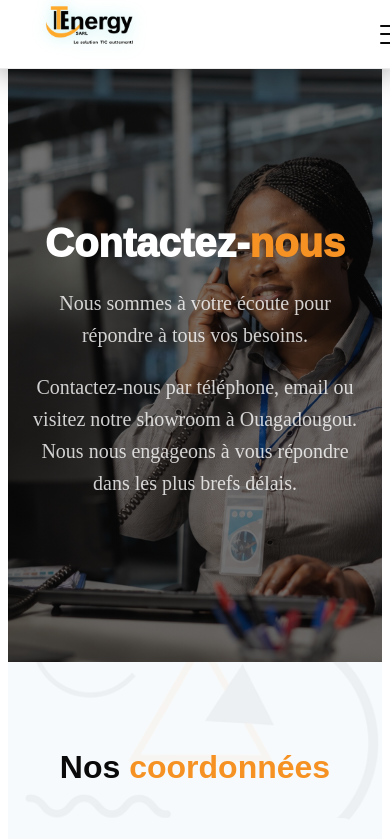
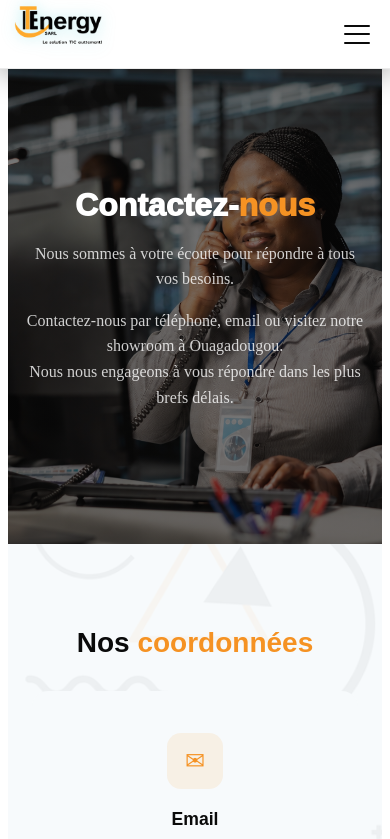
Before and after one commit to Sidbewende-soule/ItEnergy-landing-page, an Angular app: page /contact in a window 390 px wide. Shown: the top 839 px of the page. Built offline with nearby package versions, Linux system fonts and the light colour scheme.

Commit message:
Correction du décalage du bouton burger sur mobile et aussi du décalage du contenu du menu sur mobile - projet 100% responsive à cette étape

```diff
--- a/src/app/components/footer/footer.html
+++ b/src/app/components/footer/footer.html
@@ -41,13 +41,14 @@
         </p>
         <div class="social-links">
           <a href="https://www.linkedin.com/company/itenergy" aria-label="LinkedIn" class="social-link">in</a>
-          <a href="#" aria-label="Facebook" class="social-link">f</a>
+          <a href="https://www.facebook.com/share/188Xy2XCxP/?mibextid=wwXIfr" aria-label="Facebook"
+            class="social-link">f</a>
         </div>
       </div>
     </div>
 
     <div class="footer-bottom">
-      <p>&copy; {{ currentYear }} ItEnergy. Tous droits réservés.</p>
+      <p>&copy; {{ currentYear }} ITEnergy. Tous droits réservés.</p>
     </div>
   </div>
 </footer>
--- a/src/app/components/navbar/navbar.scss
+++ b/src/app/components/navbar/navbar.scss
@@ -59,7 +59,7 @@ $transition: all 0.3s cubic-bezier(0.4, 0, 0.2, 1);
   margin-left: -12px; // Compense l'espace vide interne de l'image pour aligner visuellement
 
   @media (max-width: 560px) {
-    margin-left: -8px;
+    margin-left: -16px; // Pousse encore plus vers la gauche sur mobile
   }
 }
 
@@ -71,7 +71,7 @@ $transition: all 0.3s cubic-bezier(0.4, 0, 0.2, 1);
   flex-shrink: 0;
 
   @media (max-width: 560px) {
-    width: 180px;
+    width: 160px;
     height: 90px;
   }
 }
@@ -79,11 +79,11 @@ $transition: all 0.3s cubic-bezier(0.4, 0, 0.2, 1);
 .logo-img {
   position: absolute;
   top: 50%;
-  left: 50%;
-  transform: translate(-50%, -50%);
+  left: 0;
+  transform: translateY(-50%);
   object-fit: contain;
-  object-position: center;
-  /* Aligne les deux logos parfaitement sur leur centre */
+  object-position: left center;
+  /* Aligne le logo parfaitement sur la gauche */
   filter: drop-shadow(0 0 8px rgba(37, 201, 204, 0.3));
   opacity: 1;
 }
@@ -210,6 +210,14 @@ $transition: all 0.3s cubic-bezier(0.4, 0, 0.2, 1);
     display: none;
   }
 
+  @media (max-width: 768px) {
+    margin-right: 28px; // Décale le burger vers la gauche
+  }
+
+  @media (max-width: 560px) {
+    margin-right: 36px; // Un peu plus sur très petit écran
+  }
+
   .bar {
     width: 100%;
     height: 2px;
@@ -243,7 +251,8 @@ $transition: all 0.3s cubic-bezier(0.4, 0, 0.2, 1);
   width: 100%;
   min-height: 100vh;
   min-height: 100dvh;
-  padding: 96px 24px 32px;
+  padding: 76px 24px; // Padding symétrique pour un centrage vertical parfait
+  box-sizing: border-box; // Empêche le padding d'ajouter de la largeur et de créer un décalage horizontal
   overflow-y: auto;
   background: rgba(255, 255, 255, 0.98);
   backdrop-filter: blur(24px);
@@ -269,6 +278,11 @@ $transition: all 0.3s cubic-bezier(0.4, 0, 0.2, 1);
   padding: 0;
   margin: 0;
   width: 80%;
+
+  // Cible spécifiquement le bouton "Nous contacter" dans le menu mobile
+  .nav-btn {
+    transform: translateX(-20px) // Décale le bouton légèrement vers la gauche
+  }
 
   @media (max-width: 560px) {
     width: 100%;
--- a/src/app/pages/apropos/apropos.scss
+++ b/src/app/pages/apropos/apropos.scss
@@ -460,7 +460,8 @@ $white: #FFFFFF;
 // ── RESPONSIVE ────────────────────────────────────────────────────────────────
 @media (max-width: 768px) {
   .apropos-hero {
-    padding: 120px 16px 60px;
+    padding: 100px 16px 40px;
+    min-height: 400px;
 
     .hero-title {
       font-size: 2.5rem;
@@ -491,7 +492,64 @@ $white: #FFFFFF;
     font-size: 1.7rem;
   }
 
-  .mission-card {
+  .mission-card, .intro-card {
     padding: 32px 24px;
   }
+
+  .why-content {
+    padding: 40px 24px;
+  }
+
+  .why-image {
+    min-height: 300px;
+  }
 }
+
+@media (max-width: 480px) {
+  .apropos-hero {
+    .hero-title {
+      font-size: 2rem;
+    }
+
+    .hero-subtitle {
+      font-size: 1rem;
+    }
+  }
+
+  .section-title {
+    font-size: 1.75rem;
+  }
+
+  .intro-card {
+    padding: 24px 16px;
+
+    h2 {
+      font-size: 1.5rem;
+    }
+  }
+
+  .why-content {
+    padding: 32px 16px;
+
+    h2 {
+      font-size: 1.75rem;
+    }
+  }
+
+  .process-step {
+    padding: 35px 16px 16px 16px;
+
+    .step-number {
+      font-size: 5rem;
+    }
+  }
+
+  .cta-box h2 {
+    font-size: 1.5rem;
+  }
+
+  .btn-cta {
+    padding: 12px 24px;
+    font-size: 1rem;
+  }
+}
--- a/src/app/pages/contact/contact.html
+++ b/src/app/pages/contact/contact.html
@@ -3,7 +3,8 @@
     <div class="hero-content">
       <h1 class="hero-title">Contactez-<span class="text-accent">nous</span></h1>
       <p class="hero-subtitle">Nous sommes à votre écoute pour répondre à tous vos besoins.</p>
-      <p class="hero-subtitle">Contactez-nous par téléphone, email ou visitez notre showroom à Ouagadougou.<br> Nous nous engageons à vous répondre dans les plus brefs délais.</p>
+      <p class="hero-subtitle">Contactez-nous par téléphone, email ou visitez notre showroom à Ouagadougou.<br> Nous
+        nous engageons à vous répondre dans les plus brefs délais.</p>
     </div>
   </section>
 
@@ -14,7 +15,7 @@
         <div class="info-card">
           <div class="card-icon">&#9993;</div>
           <h3>Email</h3>
-          <a href="mailto:itenergy@itenergybf.com">itenergy@itenergybf.com</a>
+          <a href="mailto:souledominique257@gmail.com">itenergy@itenergybf.com</a>
         </div>
         <div class="info-card">
           <div class="card-icon">&#9906;</div>
@@ -31,7 +32,8 @@
           <h3>Suivez-nous</h3>
           <div class="card-social">
             <a href="https://www.linkedin.com/company/itenergy" aria-label="LinkedIn" class="social-link">in</a>
-            <a href="#" aria-label="Facebook" class="social-link">f</a>
+            <a href="https://www.facebook.com/share/188Xy2XCxP/?mibextid=wwXIfr" aria-label="Facebook"
+              class="social-link">f</a>
           </div>
         </div>
       </div>
@@ -46,7 +48,9 @@
         <div class="address-col address-col-left">
           <div class="address-icon">
             <svg width="48" height="48" viewBox="0 0 24 24" fill="none" xmlns="http://www.w3.org/2000/svg">
-              <path d="M12 2C8.13 2 5 5.13 5 9c0 5.25 7 13 7 13s7-7.75 7-13c0-3.87-3.13-7-7-7zm0 9.5c-1.38 0-2.5-1.12-2.5-2.5s1.12-2.5 2.5-2.5 2.5 1.12 2.5 2.5-1.12 2.5-2.5 2.5z" fill="#F59223"/>
+              <path
+                d="M12 2C8.13 2 5 5.13 5 9c0 5.25 7 13 7 13s7-7.75 7-13c0-3.87-3.13-7-7-7zm0 9.5c-1.38 0-2.5-1.12-2.5-2.5s1.12-2.5 2.5-2.5 2.5 1.12 2.5 2.5-1.12 2.5-2.5 2.5z"
+                fill="#F59223" />
             </svg>
           </div>
           <p class="address-street">Wemtenga</p>
@@ -55,9 +59,12 @@
 
         <!-- CENTRE : bouton -->
         <div class="address-col address-col-center">
-          <a href="https://maps.google.com/maps?q=Wemtenga+9GC8%2B4GG+Ouagadougou+Burkina+Faso" target="_blank" rel="noopener" class="address-btn">
+          <a href="https://maps.google.com/maps?q=Wemtenga+9GC8%2B4GG+Ouagadougou+Burkina+Faso" target="_blank"
+            rel="noopener" class="address-btn">
             <svg width="18" height="18" viewBox="0 0 24 24" fill="none" xmlns="http://www.w3.org/2000/svg">
-              <path d="M12 2C8.13 2 5 5.13 5 9c0 5.25 7 13 7 13s7-7.75 7-13c0-3.87-3.13-7-7-7zm0 9.5c-1.38 0-2.5-1.12-2.5-2.5s1.12-2.5 2.5-2.5 2.5 1.12 2.5 2.5-1.12 2.5-2.5 2.5z" fill="currentColor"/>
+              <path
+                d="M12 2C8.13 2 5 5.13 5 9c0 5.25 7 13 7 13s7-7.75 7-13c0-3.87-3.13-7-7-7zm0 9.5c-1.38 0-2.5-1.12-2.5-2.5s1.12-2.5 2.5-2.5 2.5 1.12 2.5 2.5-1.12 2.5-2.5 2.5z"
+                fill="currentColor" />
             </svg>
             Obtenir l'itinéraire
           </a>
--- a/src/app/pages/contact/contact.scss
+++ b/src/app/pages/contact/contact.scss
@@ -412,7 +412,8 @@ $white: #FFFFFF;
 // ── RESPONSIVE ──
 @media (max-width: 768px) {
   .contact-hero {
-    padding: 120px 16px 60px;
+    padding: 100px 16px 40px;
+    min-height: 400px;
 
     .hero-title {
       font-size: 2.5rem;
@@ -436,3 +437,43 @@ $white: #FFFFFF;
     padding: 60px 0;
   }
 }
+
+@media (max-width: 640px) {
+  .info-cards {
+    grid-template-columns: 1fr;
+  }
+}
+
+@media (max-width: 480px) {
+  .contact-hero {
+    .hero-title {
+      font-size: 2rem;
+    }
+    .hero-subtitle {
+      font-size: 1rem;
+    }
+  }
+
+  .section-title {
+    font-size: 1.75rem;
+  }
+
+  .address-card {
+    padding: 24px 16px;
+    gap: 20px;
+  }
+
+  .contact-form {
+    padding: 24px 16px;
+  }
+
+  .form-group input,
+  .form-group textarea {
+    padding: 12px 14px;
+  }
+
+  .btn-submit {
+    padding: 12px 24px;
+    font-size: 1rem;
+  }
+}
--- a/src/app/pages/home/home.scss
+++ b/src/app/pages/home/home.scss
@@ -511,6 +511,18 @@ $white: #FFFFFF;
 }
 
 // Responsive adjustments
+@media (max-width: 992px) {
+  .hero-section {
+    min-height: 500px;
+  }
+  .partners-grid {
+    gap: 60px;
+  }
+  .partner-logo-img {
+    max-width: 180px;
+  }
+}
+
 @media (max-width: 768px) {
   .hero-title {
     font-size: 2.5rem;
@@ -523,4 +535,55 @@ $white: #FFFFFF;
   .section-title {
     font-size: 2rem;
   }
+
+  .partners-grid {
+    gap: 40px;
+  }
+
+  .partner-logo-img {
+    max-width: 140px;
+    max-height: 80px;
+  }
+
+  .about-image {
+    height: 300px;
+  }
 }
+
+@media (max-width: 480px) {
+  .hero-section {
+    padding-top: 60px;
+    min-height: 400px;
+  }
+
+  .hero-title {
+    font-size: 2rem;
+  }
+
+  .hero-subtitle {
+    font-size: 1rem;
+  }
+
+  .btn {
+    padding: 12px 24px;
+    font-size: 1rem;
+  }
+
+  .section-title {
+    font-size: 1.75rem;
+    margin-bottom: 32px;
+  }
+
+  .partners-grid {
+    gap: 24px;
+  }
+
+  .partner-logo-img {
+    max-width: 110px;
+    max-height: 60px;
+  }
+
+  .services-section, .about-section {
+    padding: 60px 0;
+  }
+}
--- a/src/app/pages/solutions/solutions.scss
+++ b/src/app/pages/solutions/solutions.scss
@@ -154,6 +154,9 @@ $white: #FFFFFF;
 // ─── RESPONSIVE ───
 @media (max-width: 768px) {
     .solutions-hero {
+        padding: 100px 16px 40px;
+        min-height: 400px;
+
         .hero-title {
             font-size: 2.5rem;
         }
@@ -171,3 +174,19 @@ $white: #FFFFFF;
         padding: 32px 24px;
     }
 }
+
+@media (max-width: 480px) {
+    .solutions-hero {
+        .hero-title {
+            font-size: 2rem;
+        }
+    }
+
+    .intro-card {
+        padding: 24px 16px;
+
+        h2 {
+            font-size: 1.5rem;
+        }
+    }
+}
```
